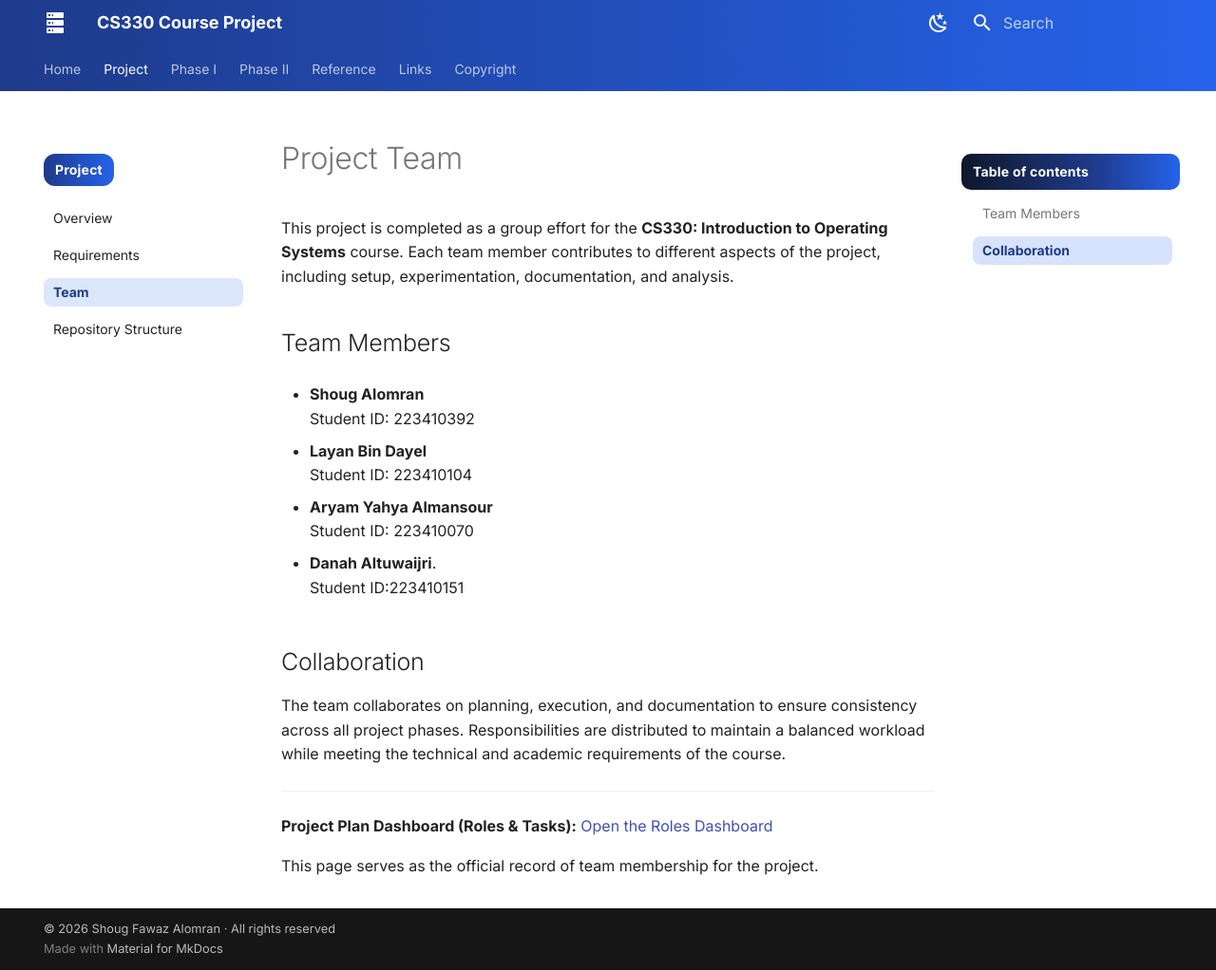
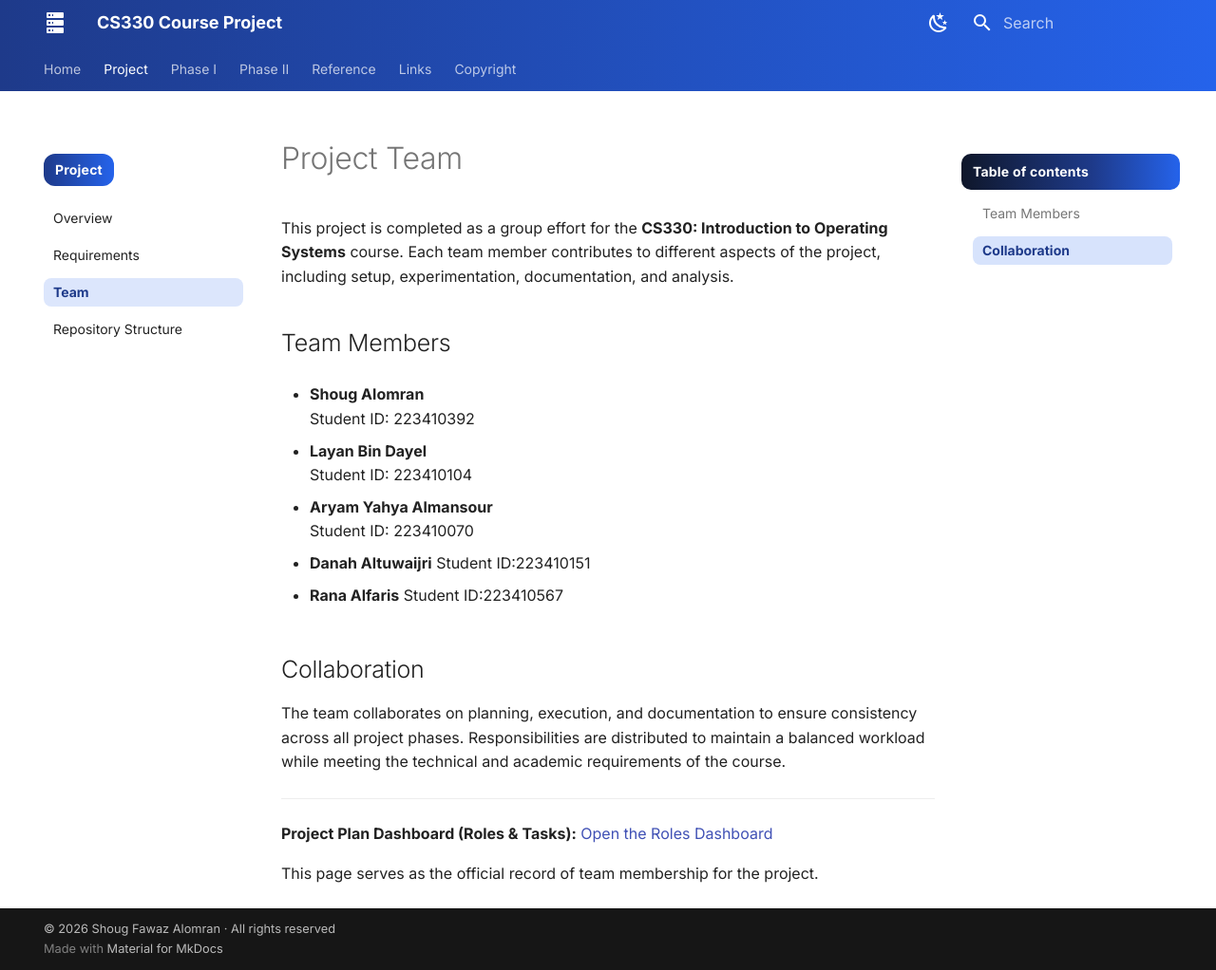
Before and after one commit to Shoug-Alomran/CS330-Parallel-Performance-Evaluation-in-Linux-Project, an MkDocs documentation site: the page built from docs/project/team.md, in a window 1280 px wide and 1022 px high. Shown: the whole window at 95% size. Built offline with MkDocs 1.6.1 and Material for MkDocs 9.7.7, drawn with Linux system fonts in a browser that asks for light colours.

Commit message:
Added team member

```diff
--- a/docs/project/team.md
+++ b/docs/project/team.md
@@ -13,8 +13,12 @@ This project is completed as a group effort for the **CS330: Introduction to Ope
 - **Aryam Yahya Almansour**
   Student ID: 223410070
 
-- **Danah Altuwaijri**.
+- **Danah Altuwaijri**
   Student ID:223410151
+
+- **Rana Alfaris**
+  Student ID:223410567
+
 
 ## Collaboration
 
```
